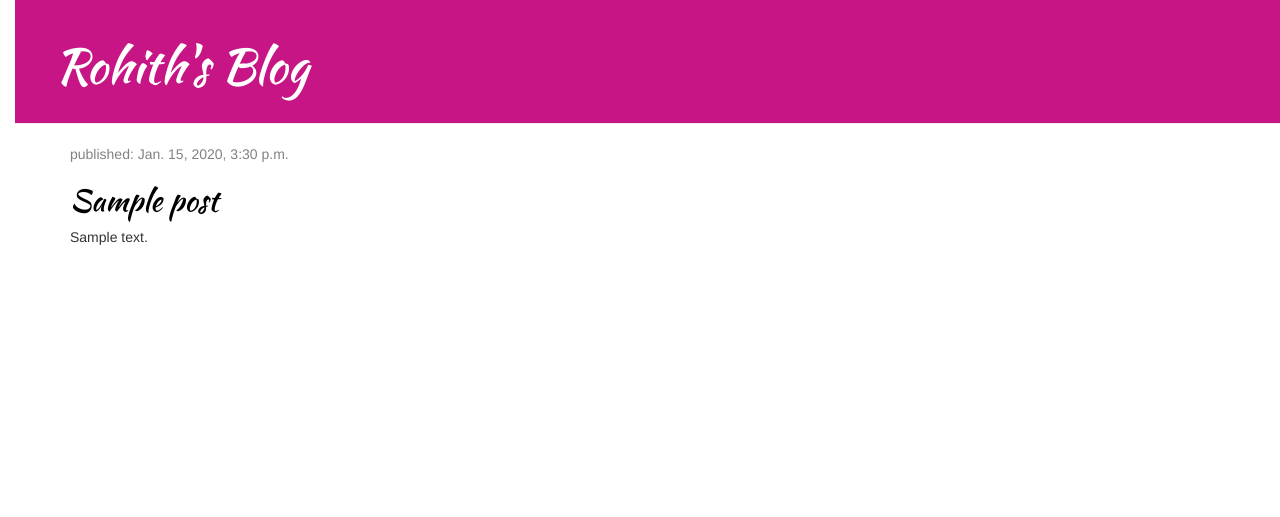
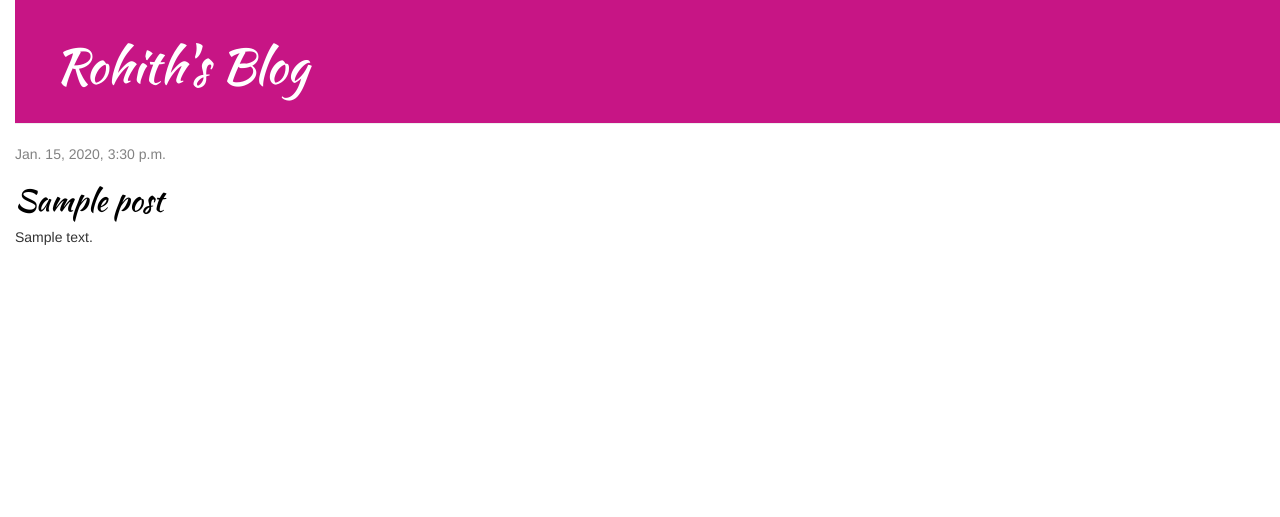
Before and after one commit to RohithSml/Django_Blog, a Django app: template mysite/blog/templates/blog/post_list.html in a window 1280 px wide. Shown: the top 517 px of the page. Run offline with Django 3.2, Linux system fonts and the light colour scheme; the template is opened without the code that fills it: values that come from a table or form of the project are taken from there, others are empty; tables that the repository leaves empty hold one stand-in row (values such as "Sample post"); some libraries are stand-ins or nearby versions.

Commit message:
Adds base.html and refactors post_list.html

```diff
--- /dev/null
+++ b/mysite/blog/templates/blog/base.html
@@ -0,0 +1,15 @@
+{% load static %}
+<html>
+    <head>
+        <title>Rohith's Blog</title>
+        <link rel="stylesheet" href="//maxcdn.bootstrapcdn.com/bootstrap/3.2.0/css/bootstrap.min.css">
+        <link rel="stylesheet" href="//maxcdn.bootstrapcdn.com/bootstrap/3.2.0/css/bootstrap-theme.min.css">
+	<link href="https://fonts.googleapis.com/css?family=Kaushan+Script&display=swap" rel="stylesheet" type="text/css" >
+        <link rel="stylesheet" href="{% static 'css/blog.css' %}">
+    </head>
+    <div class="page-header">
+	<h1>Rohith's Blog</h1>
+    </div>
+    {% block content %}
+    {% endblock %}
+</html>
--- a/mysite/blog/templates/blog/post_list.html
+++ b/mysite/blog/templates/blog/post_list.html
@@ -1,31 +1,13 @@
-{% load static %}
-<html>
-  <head>
-     <link rel="stylesheet" href="//maxcdn.bootstrapcdn.com/bootstrap/3.2.0/css/bootstrap.min.css">
-     <link rel="stylesheet" href="//maxcdn.bootstrapcdn.com/bootstrap/3.2.0/css/bootstrap-theme.min.css">
-     <link rel="stylesheet" href="{% static 'css/blog.css' %}">
-    <link href="https://fonts.googleapis.com/css?family=Kaushan+Script&display=swap" rel="stylesheet" type="text/css" >
-    <title> Rohith's Blog </title>
-     <body>
-       <div class="page-header">
-	 <h1>Rohith's Blog</h1>
-       </div>
+{% extends 'blog/base.html' %}
 
-       <div class="content container">
-    <div class="row">
-        <div class="col-md-8">
+{% block content %}
     {% for post in posts %}
         <div class="post">
             <div class="date">
-                        <p>published: {{ post.published_date }}</p>
+                {{ post.published_date }}
             </div>
             <h2><a href="">{{ post.title }}</a></h2>
             <p>{{ post.text|linebreaksbr }}</p>
         </div>
     {% endfor %}
-        </div>
-    </div>
-</div>
-</body>
-<head>
-</html>
+{% endblock %}
```
Lines whose indentation alone changed are shown as unchanged.
